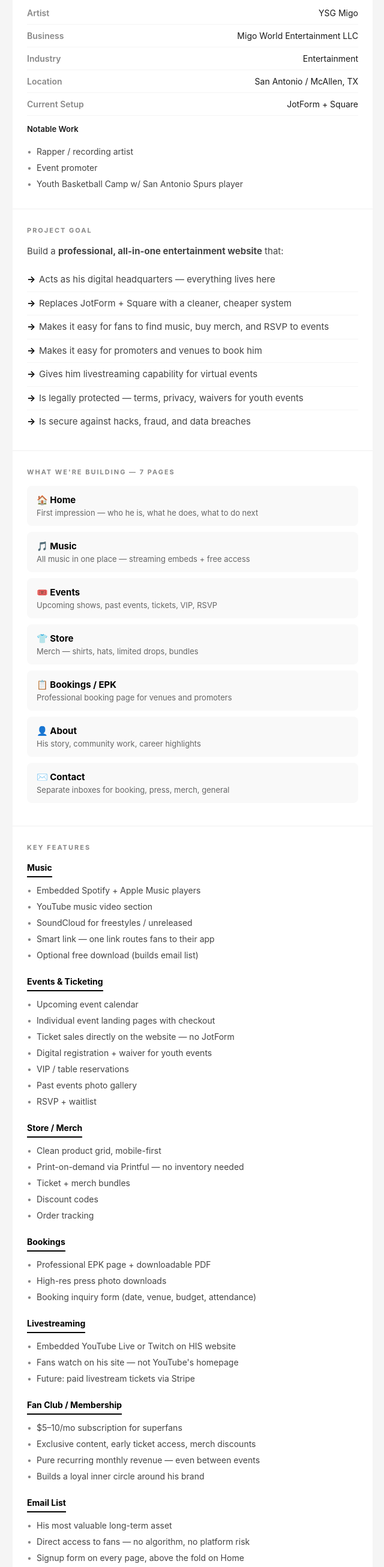
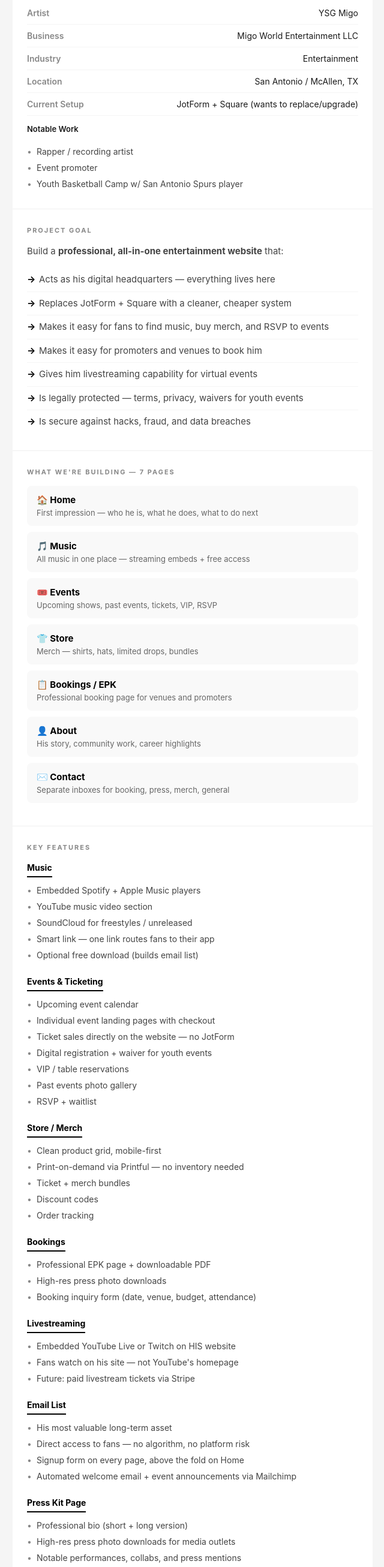
Before and after one commit to degeneratez956/Public-Work, a plain HTML site: page migo-world/project-brief.html in a window 1280 px wide. Shown: the part 187-2800 px from the top of the page at 60% size, without its empty margins (319-959 px from the left). Drawn offline with Linux system fonts and the light colour scheme.

Commit message:
update: JotForm label, fan club moved to bottom as optional, date Sep 10

```diff
--- a/migo-world/project-brief.html
+++ b/migo-world/project-brief.html
@@ -94,7 +94,7 @@
     <div class="info-row"><span class="info-label">Business</span><span class="info-value">Migo World Entertainment LLC</span></div>
     <div class="info-row"><span class="info-label">Industry</span><span class="info-value">Entertainment</span></div>
     <div class="info-row"><span class="info-label">Location</span><span class="info-value">San Antonio / McAllen, TX</span></div>
-    <div class="info-row"><span class="info-label">Current Setup</span><span class="info-value">JotForm + Square</span></div>
+    <div class="info-row"><span class="info-label">Current Setup</span><span class="info-value">JotForm + Square (wants to replace/upgrade)</span></div>
     <div class="info-row" style="border:none;padding-top:14px;">
       <span class="info-label" style="color:#1a1a1a;font-size:13px;">Notable Work</span>
     </div>
@@ -190,16 +190,6 @@
     </div>
 
     <div class="feature-block">
-      <h3>Fan Club / Membership</h3>
-      <ul class="feature-list">
-        <li>$5–10/mo subscription for superfans</li>
-        <li>Exclusive content, early ticket access, merch discounts</li>
-        <li>Pure recurring monthly revenue — even between events</li>
-        <li>Builds a loyal inner circle around his brand</li>
-      </ul>
-    </div>
-
-    <div class="feature-block">
       <h3>Email List</h3>
       <ul class="feature-list">
         <li>His most valuable long-term asset</li>
@@ -237,6 +227,16 @@
         <li>Fans add it to their home screen like a real app</li>
         <li>Push notifications for new events, drops, and music releases</li>
         <li>Activates automatically as his fanbase grows</li>
+      </ul>
+    </div>
+
+    <div class="feature-block">
+      <h3>Fan Club / Membership <span style="font-weight:400;color:#888888;">(Optional)</span></h3>
+      <ul class="feature-list">
+        <li>$5–10/mo subscription for superfans</li>
+        <li>Exclusive content, early ticket access, merch discounts</li>
+        <li>Pure recurring monthly revenue — even between events</li>
+        <li>Builds a loyal inner circle around his brand</li>
       </ul>
     </div>
   </div>
```
